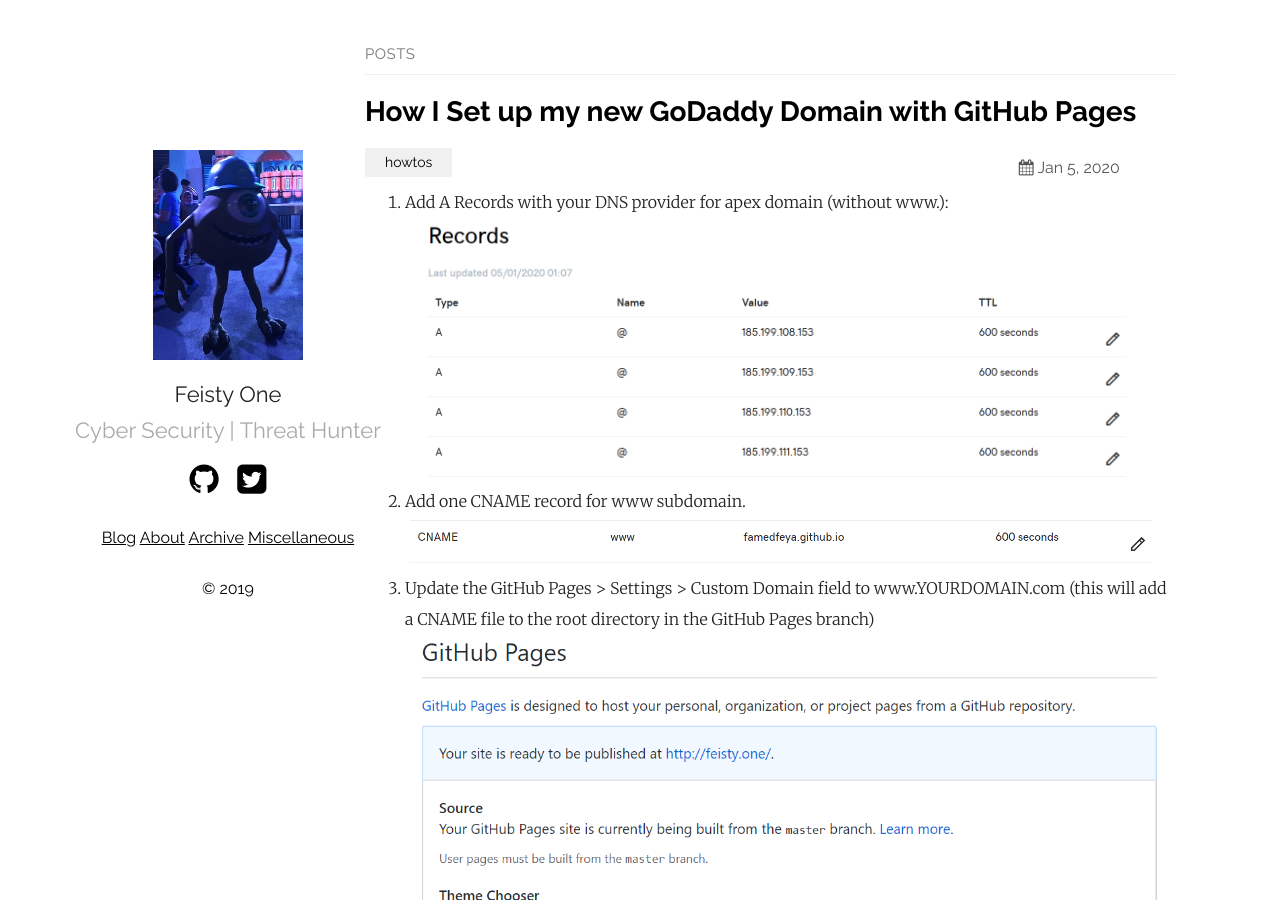
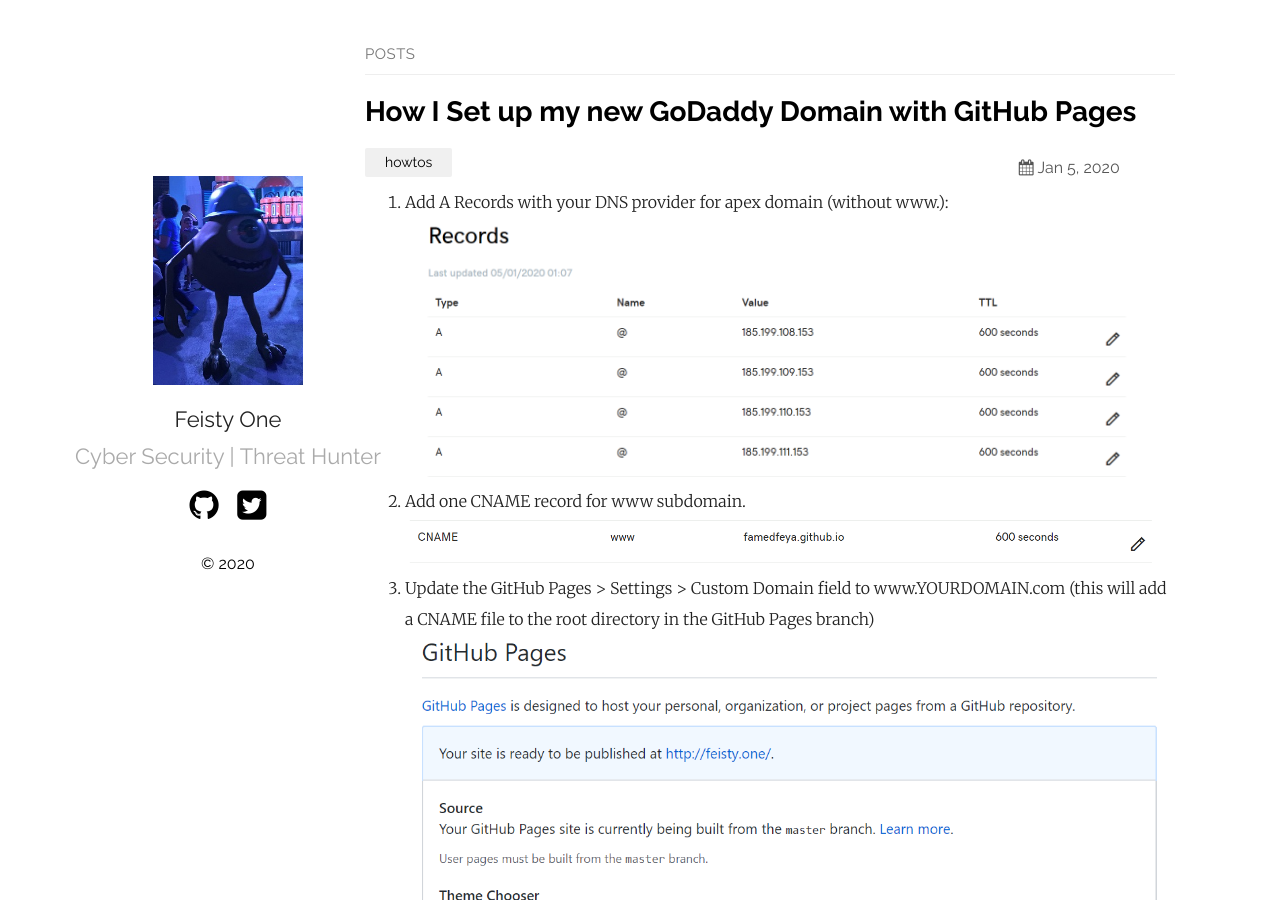
Before and after one commit to famedfeya/famed_blog, a Jekyll site: the page built from index.md, in a window 1280 px wide and 900 px high. Built offline with Jekyll 4.4.1, drawn with Linux system fonts in a browser that asks for light colours.

```diff
--- a/_layouts/default.html
+++ b/_layouts/default.html
@@ -20,13 +20,7 @@
                 <a href="https://twitter.com/{{ site.plainwhite.social_links.twitter }}"><li><i class="icon-twitter-squared"></i></li></a>
                 {%- endif -%}
 			</ul>
-		    <p class="Pages">
-		    	<a href="{{ site.baseurl }}/">Blog</a>
-		    	<a href="{{ site.baseurl }}/about">About</a>
-            	<a href="{{ site.baseurl }}/archive">Archive</a>
-            	<a href="{{ site.baseurl }}/misc">Miscellaneous</a>
-		    </p>
-            <p>&copy; 2019</p>
+            <p>&copy; 2020</p>
 		</section>
 		<section class="content">
 			{{ content }}
```
